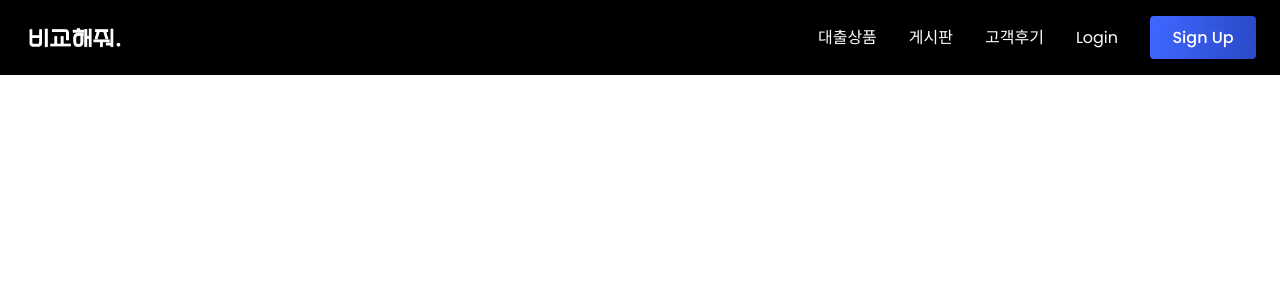
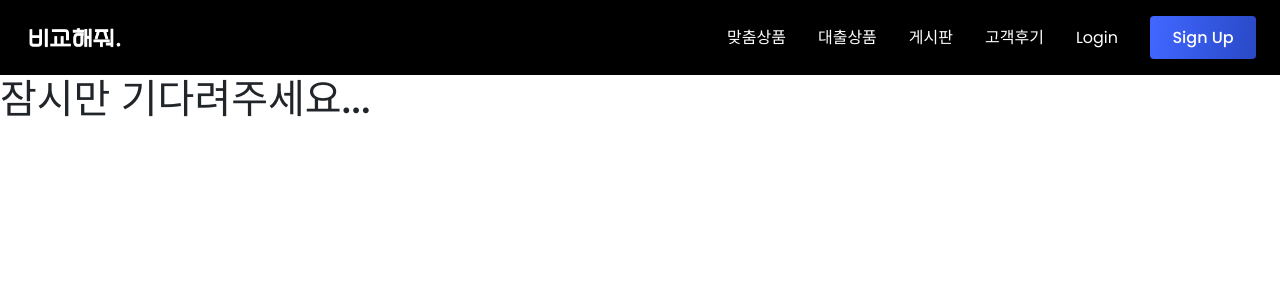
Before and after one commit to Hooddduck/BKHJ-frontend, a React (Create React App) app: page /customization in a window 1280 px wide. Shown: the top 300 px of the page. Built offline with nearby package versions, Linux system fonts and the light colour scheme.

Commit message:
대출상품 추천완료

```diff
--- a/src/App.js
+++ b/src/App.js
@@ -19,6 +19,7 @@ import AddBoard from './component/AddBoard';
 import EditBoard from './component/EditBoard';
 import ViewBoard from './component/ViewBoard';
 import Product from "./component/Product";
+import Customization from "./component/Customization";
 
 const RenderHeader = () => {
   const location = useLocation();
@@ -50,7 +51,7 @@ class App extends Component {
             <Route path="/mod" element={<BoardModerator />} />
             <Route path="/admin" element={<BoardAdmin />} />
             <Route path="/product" element={<Product />} />
-
+            <Route path="/customization" element={<Customization />} />
           </Routes>
         {/* <AuthVerify logOut={this.logOut}/> */}
       </>
--- /dev/null
+++ b/src/component/Customization.jsx
@@ -0,0 +1,41 @@
+import React, { useState, useEffect } from 'react';
+import AuthService from '../services/auth.service';
+import axios from "axios";
+
+const Customization = () => {
+  const [derivedValues, setDerivedValues] = useState(null);
+  const currentUser = AuthService.getCurrentUser();
+
+  useEffect(() => {
+    if (currentUser) {
+      axios.get(`http://localhost:5000/api/customization?id=${currentUser.id}`)
+        .then(response => {
+          setDerivedValues(response.data);
+        })
+        .catch(error => {
+          console.error('Error:', error.response.data);
+        });
+    }
+  }, [currentUser]);
+
+  return (
+    <div>
+      {currentUser && (
+        <p>
+          <strong>Id:</strong> {currentUser.id}
+        </p>
+      )}
+      {derivedValues ? (
+        <div>
+          <h1>맞춤상품추천</h1>
+          <p>Predictions seq: {derivedValues.predictions.join(', ')}</p>
+          <p>Predictions Result: {derivedValues.result}</p>
+        </div>
+      ) : (
+        <h1>잠시만 기다려주세요...</h1>
+      )}
+    </div>
+  );
+};
+
+export default Customization;
--- a/src/components/Header/Header.jsx
+++ b/src/components/Header/Header.jsx
@@ -28,6 +28,13 @@ const Header = () => {
         </a>
 
         <div className="flexCenter h-menu">
+        <a
+            href="/customization"
+            onClick={() => handleLinkClick("/customization")}
+            className="menu-link"
+          >
+            맞춤상품
+          </a>
         <a
             href="/product"
             onClick={() => handleLinkClick("/product")}
```
